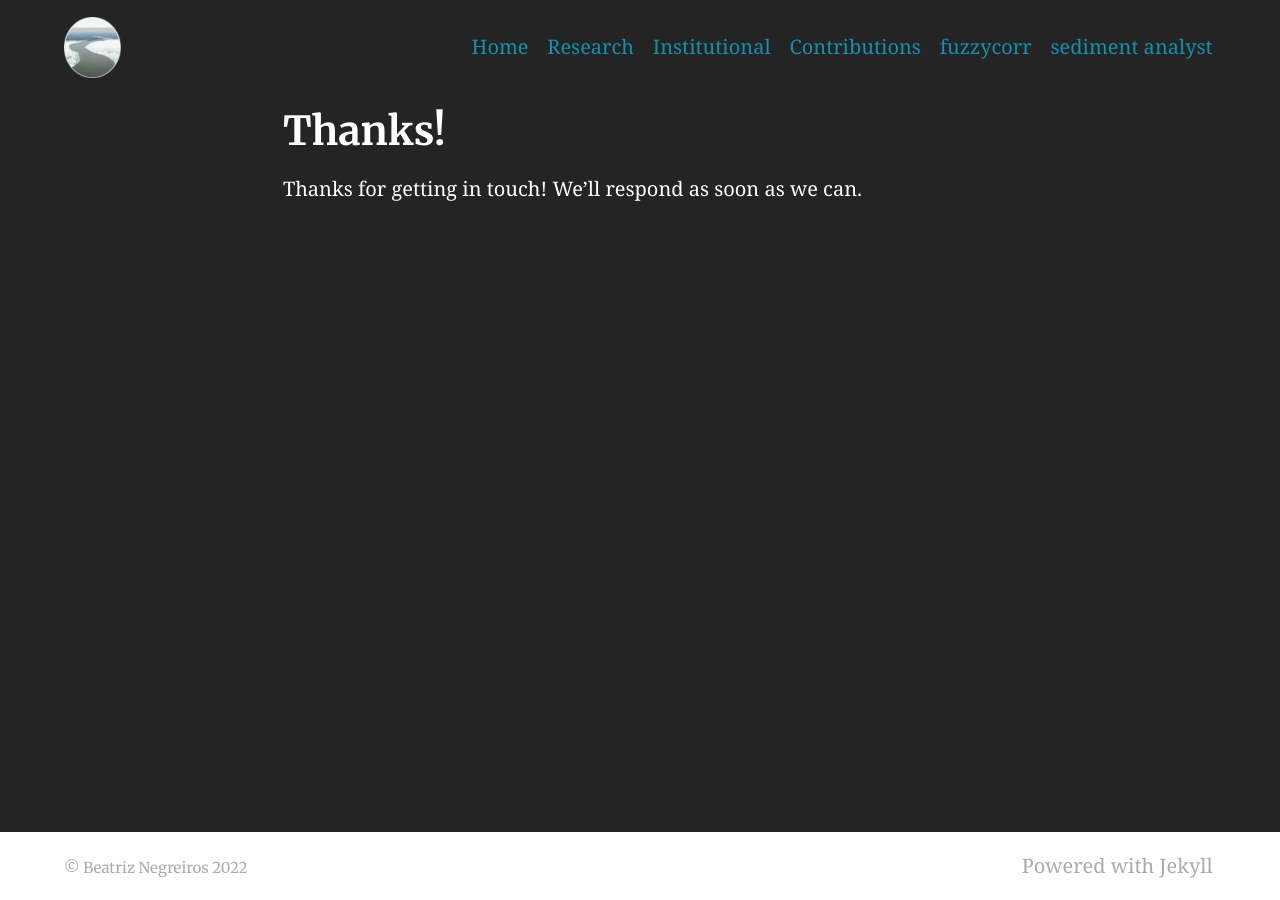
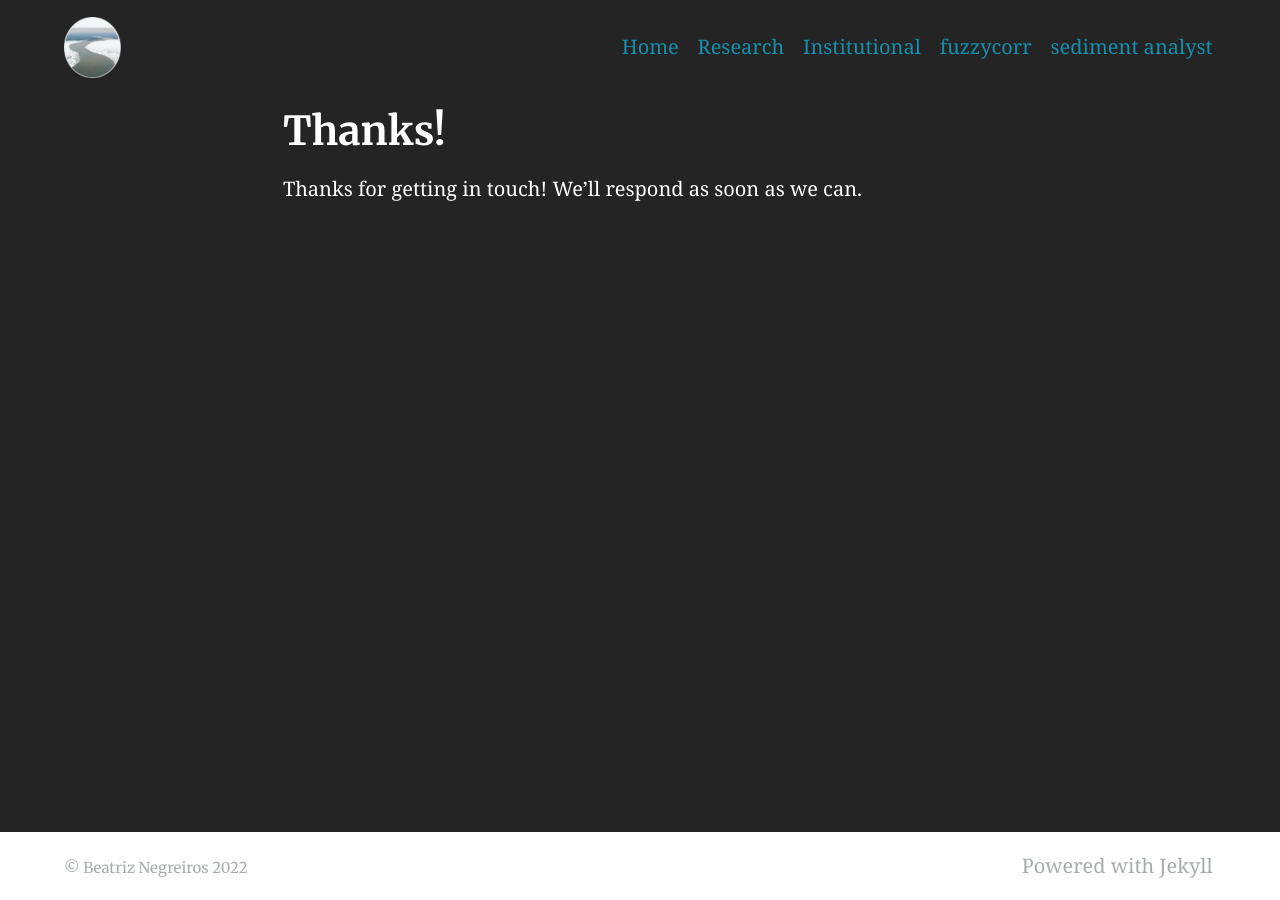
Before and after one commit to beatriznegreiros/beatriznegreiros_old2, a Jekyll site: the page built from thanks.md, in a window 1280 px wide. Built offline with Jekyll 4.4.1, drawn with Linux system fonts in a browser that asks for light colours.

Commit message:
maintained pages

```diff
--- a/_config.yml
+++ b/_config.yml
@@ -125,8 +125,6 @@ navigation_header:
   url: /research/
 - title: Institutional
   url: https://www.iws.uni-stuttgart.de/institut/team/Negreiros/
-- title: Contributions
-  url: /contributions/
 - title: fuzzycorr
   url: https://beatriznegreiros.github.io/fuzzycorr/
 - title: sediment analyst
--- a/contributions/index.html
+++ /dev/null
@@ -1,4 +0,0 @@
----
-layout: Contributions
-collectionpage: posts
----
```
